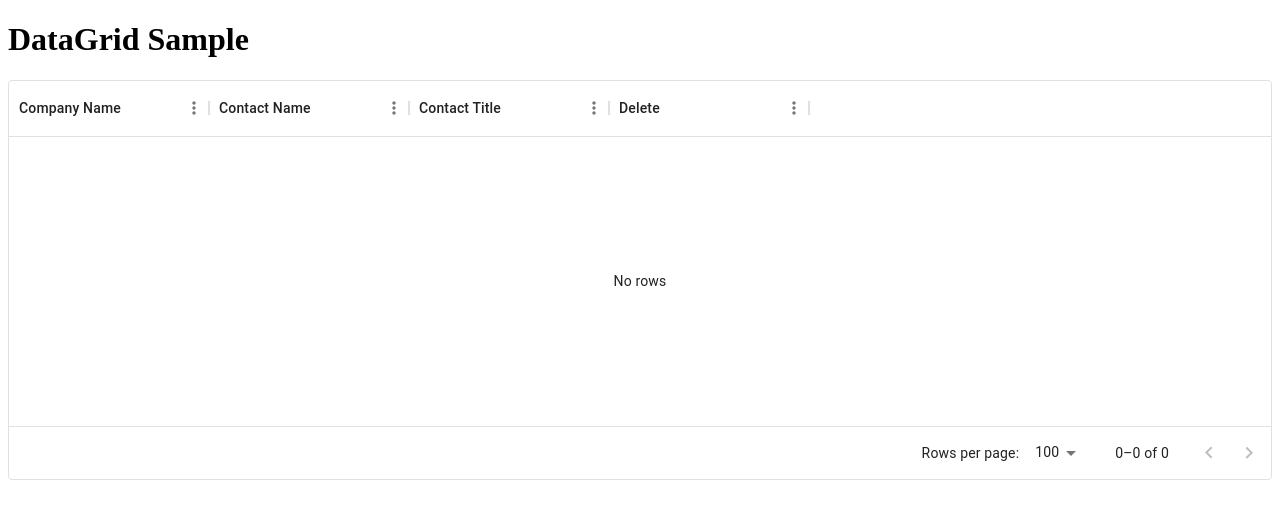
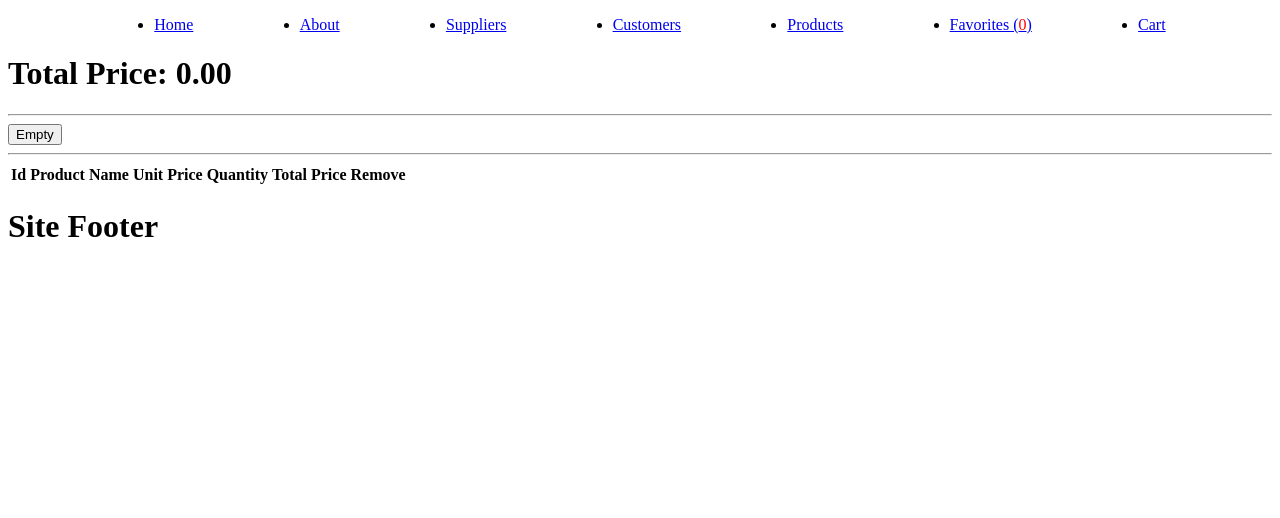
Before and after one commit to yakintech/erciyes-reactjs-tutorial, a React (Create React App) app: page /cart in a window 1280 px wide. Shown: the top 518 px of the page. Built offline with nearby package versions, Linux system fonts and the light colour scheme; no server answers.

Commit message:
redux sample

```diff
--- a/package.json
+++ b/package.json
@@ -7,12 +7,14 @@
     "@emotion/styled": "^11.11.0",
     "@mui/material": "^5.14.18",
     "@mui/x-data-grid": "^6.18.2",
+    "@reduxjs/toolkit": "^1.9.7",
     "@testing-library/jest-dom": "^5.17.0",
     "@testing-library/react": "^13.4.0",
     "@testing-library/user-event": "^13.5.0",
     "axios": "^1.6.2",
     "react": "^18.2.0",
     "react-dom": "^18.2.0",
+    "react-redux": "^8.1.3",
     "react-router-dom": "^6.18.0",
     "react-scripts": "5.0.1",
     "web-vitals": "^2.1.4"
--- a/src/App.js
+++ b/src/App.js
@@ -13,13 +13,12 @@ import ProductDetail from "./pages/ProductDetail"
 import Intro from "./mui/Intro"
 import GridSample from "./mui/GridSample"
 import DataGridSample from "./mui/DataGridSample"
+import Cart from "./pages/Cart"
 
 
 function App(){
 
    const {favorites} = useContext(FavoritesContext)
-
-   return <DataGridSample/>
 
   return <>
 
@@ -30,6 +29,7 @@ function App(){
       <li><Link to='/customers'>Customers</Link></li>
       <li><Link to='/products'>Products</Link></li>
       <li><Link to='/favorites'> Favorites (<span style={{color:'red'}}>{favorites.length}</span>) </Link></li>
+      <li><Link to='/cart'>Cart</Link></li>
     </ul>
     <Routes>
       <Route path="/" element={<Home></Home>}></Route>
@@ -41,6 +41,8 @@ function App(){
       <Route path="/products" element={<Products/>} ></Route>
       <Route path="/products/:id" element={<ProductDetail/>} ></Route>
       <Route path="/favorites" element={<Favorites/>}></Route>
+      <Route path="/cart" element={<Cart/>}></Route>
+
     </Routes>
 
   <h1>Site Footer</h1>
--- a/src/index.js
+++ b/src/index.js
@@ -3,14 +3,27 @@ import ReactDOM from 'react-dom/client';
 import App from './App';
 import { BrowserRouter } from 'react-router-dom';
 import { FavoritesProvider } from './context/FavoritesContext';
+import { Provider } from 'react-redux';
+import { configureStore } from '@reduxjs/toolkit';
+import cartReducer from './store/CartSlice';
 
 const root = ReactDOM.createRoot(document.getElementById('root'));
+
+const store = configureStore({
+  reducer: {
+    cart: cartReducer,
+  },
+});
+
 root.render(
-  <FavoritesProvider>
-    <BrowserRouter>
-      <App></App>
-    </BrowserRouter>
-  </FavoritesProvider>
+  <Provider store={store}>
+    <FavoritesProvider>
+      <BrowserRouter>
+        <App></App>
+      </BrowserRouter>
+    </FavoritesProvider>
+  </Provider>
+
 
 
 );
--- /dev/null
+++ b/src/pages/Cart.jsx
@@ -0,0 +1,63 @@
+import React from 'react'
+import { useDispatch, useSelector } from 'react-redux'
+import { emptyCart, removeFromCart } from '../store/CartSlice';
+
+
+
+function Cart() {
+
+    //connect to my cart slice
+    //useselector ile cart state'ine erişeceğiz
+    const { cart } = useSelector(state => state.cart)
+
+
+    let totalPrice = 0;
+
+    cart.forEach(item => {
+        totalPrice += item.quantity * item.unitPrice
+    }
+    )
+
+    let dispatch = useDispatch()
+
+    const remove = (item) => {
+        dispatch(removeFromCart(item))
+    }
+
+    return (<>
+        <h1>Total Price: {totalPrice.toFixed(2)}</h1>
+        <hr />
+        <button onClick={() => dispatch(emptyCart())} >Empty</button>
+        <hr />
+        <table>
+            <thead>
+                <tr>
+                    <th>Id</th>
+                    <th>Product Name</th>
+                    <th>Unit Price</th>
+                    <th>Quantity</th>
+                    <th>Total Price</th>
+                    <th>Remove</th>
+                </tr>
+            </thead>
+            <tbody>
+                {
+                    cart.map(item => (
+                        <tr key={item.id}>
+                            <td>{item.id}</td>
+                            <td>{item.productName}</td>
+                            <td>{item.unitPrice.toFixed(2)}</td>
+                            <td>{item.quantity}</td>
+                            <td>{(item.quantity * item.unitPrice).toFixed(2)}</td>
+                            <td><button onClick={() => remove(item)}>Remove</button></td>
+
+                        </tr>
+                    ))
+                }
+            </tbody>
+        </table>
+    </>
+    )
+}
+
+export default Cart
--- a/src/pages/Products.jsx
+++ b/src/pages/Products.jsx
@@ -1,6 +1,8 @@
 import React, { useContext, useEffect, useState } from 'react'
 import { FavoritesContext } from '../context/FavoritesContext'
 import { Link } from 'react-router-dom'
+import { useDispatch } from 'react-redux'
+import { addToCart } from '../store/CartSlice'
 
 function Products() {
 
@@ -9,6 +11,7 @@ function Products() {
     //connect to favContext
      const { favorites, setFavorites } = useContext(FavoritesContext)
 
+     let dispatch = useDispatch()
 
     useEffect(() => {
 
@@ -38,6 +41,11 @@ function Products() {
     }
 
 
+    const add = (item) => {
+        dispatch(addToCart(item))
+    }
+
+
     return (<>
         <h1>Products</h1>
         <hr />
@@ -49,6 +57,7 @@ function Products() {
                     <th>Unit Price</th>
                     <th>Units In Stock</th>
                     <th>Add To Fav</th>
+                    <th>Add To Cart</th>
                 </tr>
             </thead>
             <tbody>
@@ -65,6 +74,9 @@ function Products() {
                                     <span>Add To Fav</span>
                             }
                             </button></td>
+                            <td>
+                                <button onClick={() => add(product)}>Add To Cart</button>
+                            </td>
                     </tr>
                 ))}
             </tbody>
--- /dev/null
+++ b/src/store/CartSlice.js
@@ -0,0 +1,40 @@
+import { createSlice } from "@reduxjs/toolkit";
+
+const initialState = {
+    cart: []
+}
+
+export const cartSlice = createSlice({
+    name: "cartSlice",
+    initialState,
+    reducers: {
+        addToCart: (state, action) => {
+
+            //cart product control
+            const product = state.cart.find(item => item.id === action.payload.id)
+
+            if (product) {
+                product.quantity++
+                return
+            }
+            else{
+                let cartItem = {
+                    ...action.payload,
+                    quantity: 1
+                }
+                state.cart.push(cartItem)
+            }
+
+        },
+        removeFromCart: (state, action) => {
+            state.cart = state.cart.filter(item => item.id !== action.payload.id)
+        },
+        emptyCart: (state) => {
+            state.cart = []
+        }
+    }
+})
+
+
+export const { addToCart, removeFromCart, emptyCart } = cartSlice.actions
+export default cartSlice.reducer
```
Also changed, not shown: 1 other file (tests, documents, lock files or other folders).
